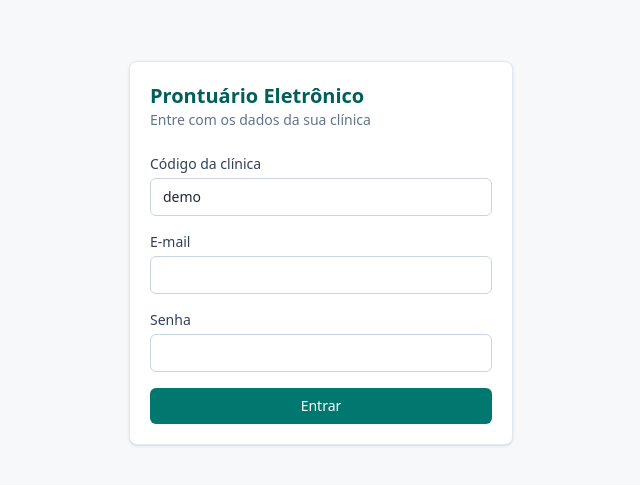
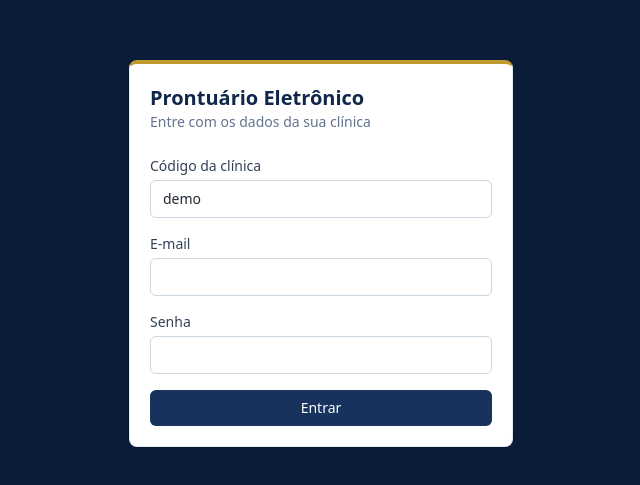
Before and after one commit to pedropcaixetac-ship-it/Futura_Aposentadoria, a Next.js app: page /login in a window 1280 px wide. Shown: the part 147-632 px from the top of the page, without its empty margins (319-959 px from the left). Built offline with nearby package versions, Linux system fonts and the light colour scheme; no server answers.

Commit message:
Tema azul-marinho, dourado e branco
Co-Authored-By: Claude Opus 5.5 <noreply@anthropic.com>
Claude-Session: https://claude.ai/code/session_01MfYZ2oKAZGZSvuZEKYwnfw

```diff
--- a/src/app/(app)/auditoria/page.tsx
+++ b/src/app/(app)/auditoria/page.tsx
@@ -28,7 +28,7 @@ export default async function AuditPage({ searchParams }: { searchParams: Promis
         <p className="text-sm text-slate-500">
           Quem acessou ou alterou informações, e quando. Estes registros não podem ser apagados.
           {paciente && (
-            <> Filtrando por {patientName.get(paciente) ?? "paciente"}. <Link href="/auditoria" className="text-teal-700 hover:underline">Ver tudo</Link></>
+            <> Filtrando por {patientName.get(paciente) ?? "paciente"}. <Link href="/auditoria" className="text-marinho-700 hover:underline">Ver tudo</Link></>
           )}
         </p>
       </div>
@@ -51,7 +51,7 @@ export default async function AuditPage({ searchParams }: { searchParams: Promis
                 <td className="px-4 py-2">{auditActionLabel[l.action] ?? l.action}</td>
                 <td className="px-4 py-2">
                   {l.patientId && (
-                    <Link href={`/auditoria?paciente=${l.patientId}`} className="text-teal-700 hover:underline">
+                    <Link href={`/auditoria?paciente=${l.patientId}`} className="text-marinho-700 hover:underline">
                       {patientName.get(l.patientId)}
                     </Link>
                   )}
--- a/src/app/(app)/layout.tsx
+++ b/src/app/(app)/layout.tsx
@@ -8,20 +8,20 @@ export default async function AppLayout({ children }: { children: React.ReactNod
   const user = await requireUser();
   return (
     <div className="min-h-screen">
-      <header className="no-print border-b border-slate-200 bg-white">
+      <header className="no-print border-b-2 border-dourado-500 bg-marinho-900 text-white">
         <div className="mx-auto flex max-w-6xl flex-wrap items-center gap-x-6 gap-y-2 px-4 py-3">
-          <Link href="/pacientes" className="font-semibold text-teal-800">{user.clinic.name}</Link>
-          <nav className="flex gap-4 text-sm text-slate-600">
-            <Link href="/pacientes" className="hover:text-teal-700">Pacientes</Link>
-            {canManageTemplates(user) && <Link href="/modelos" className="hover:text-teal-700">Modelos de atendimento</Link>}
-            {canViewAudit(user) && <Link href="/auditoria" className="hover:text-teal-700">Auditoria</Link>}
+          <Link href="/pacientes" className="font-semibold text-dourado-400">{user.clinic.name}</Link>
+          <nav className="flex gap-4 text-sm text-marinho-100">
+            <Link href="/pacientes" className="hover:text-dourado-300">Pacientes</Link>
+            {canManageTemplates(user) && <Link href="/modelos" className="hover:text-dourado-300">Modelos de atendimento</Link>}
+            {canViewAudit(user) && <Link href="/auditoria" className="hover:text-dourado-300">Auditoria</Link>}
           </nav>
           <div className="ml-auto flex items-center gap-3 text-sm">
-            <span className="text-slate-600">
-              {user.name} <span className="text-slate-400">· {roleLabel[user.role]}</span>
+            <span className="text-marinho-100">
+              {user.name} <span className="text-marinho-400">· {roleLabel[user.role]}</span>
             </span>
             <form action={logout}>
-              <button className="text-slate-500 hover:text-red-600">Sair</button>
+              <button className="text-marinho-100 hover:text-dourado-300">Sair</button>
             </form>
           </div>
         </div>
--- a/src/app/(app)/modelos/template-list.tsx
+++ b/src/app/(app)/modelos/template-list.tsx
@@ -23,7 +23,7 @@ export function TemplateList({ templates }: { templates: Template[] }) {
                 {t.specialty && <p className="text-sm text-slate-500">{t.specialty}</p>}
                 <p className="mt-1 text-sm text-slate-600">{t.fields.map((f) => f.label).join(" · ")}</p>
               </div>
-              <button onClick={() => setEditing(t.id)} className="text-sm text-teal-700 hover:underline">Editar</button>
+              <button onClick={() => setEditing(t.id)} className="text-sm text-marinho-700 hover:underline">Editar</button>
             </div>
           )}
         </li>
--- a/src/app/(app)/pacientes/[id]/atendimentos/[encounterId]/cid-picker.tsx
+++ b/src/app/(app)/pacientes/[id]/atendimentos/[encounterId]/cid-picker.tsx
@@ -38,9 +38,9 @@ export function CidPicker({ value, onChange }: { value: Diagnosis[]; onChange: (
     <div className="space-y-2">
       <div className="flex flex-wrap gap-2">
         {value.map((d) => (
-          <span key={d.code} className="inline-flex items-center gap-2 rounded-full bg-teal-50 px-3 py-1 text-sm text-teal-900">
+          <span key={d.code} className="inline-flex items-center gap-2 rounded-full bg-marinho-50 px-3 py-1 text-sm text-marinho-900">
             <strong>{d.code}</strong> {d.description}
-            <button type="button" aria-label={`Remover ${d.code}`} onClick={() => onChange(value.filter((v) => v.code !== d.code))} className="text-teal-700 hover:text-red-600">
+            <button type="button" aria-label={`Remover ${d.code}`} onClick={() => onChange(value.filter((v) => v.code !== d.code))} className="text-marinho-700 hover:text-red-600">
               ×
             </button>
           </span>
@@ -57,7 +57,7 @@ export function CidPicker({ value, onChange }: { value: Diagnosis[]; onChange: (
           <ul className="absolute z-10 mt-1 max-h-64 w-full overflow-auto rounded-md border border-slate-200 bg-white shadow-lg">
             {results.map((r) => (
               <li key={r.code}>
-                <button type="button" onClick={() => add(r)} className="w-full px-3 py-2 text-left text-sm hover:bg-teal-50">
+                <button type="button" onClick={() => add(r)} className="w-full px-3 py-2 text-left text-sm hover:bg-marinho-50">
                   <strong>{r.code}</strong> {r.description}
                 </button>
               </li>
--- a/src/app/(app)/pacientes/[id]/atendimentos/[encounterId]/page.tsx
+++ b/src/app/(app)/pacientes/[id]/atendimentos/[encounterId]/page.tsx
@@ -47,7 +47,7 @@ export default async function EncounterPage({ params }: { params: Promise<{ id:
   return (
     <div className="mx-auto max-w-3xl space-y-4">
       <div className="no-print flex items-center justify-between">
-        <Link href={`/pacientes/${id}`} className="text-sm text-teal-700 hover:underline">← Voltar ao prontuário</Link>
+        <Link href={`/pacientes/${id}`} className="text-sm text-marinho-700 hover:underline">← Voltar ao prontuário</Link>
         {encounter.status === "FINALIZADO" && <PrintButton />}
       </div>
 
@@ -115,7 +115,7 @@ export default async function EncounterPage({ params }: { params: Promise<{ id:
         <div className="card space-y-3">
           <h2 className="font-semibold">Adendos</h2>
           {encounter.addenda.map((a) => (
-            <div key={a.id} className="border-l-2 border-teal-600 pl-3">
+            <div key={a.id} className="border-l-2 border-dourado-500 pl-3">
               <p className="text-xs text-slate-500">
                 {formatDateTime(a.createdAt)} · {a.author.name}
                 {a.author.councilNumber && ` · ${a.author.councilType} ${a.author.councilNumber}/${a.author.councilUf}`}
--- a/src/app/(app)/pacientes/[id]/clinical-summary.tsx
+++ b/src/app/(app)/pacientes/[id]/clinical-summary.tsx
@@ -36,7 +36,7 @@ export function ClinicalSummary({
       <div className="card">
         <div className="mb-3 flex items-center justify-between">
           <h2 className="font-semibold">Resumo clínico</h2>
-          <button onClick={() => setEditing(true)} className="no-print text-sm text-teal-700 hover:underline">Editar</button>
+          <button onClick={() => setEditing(true)} className="no-print text-sm text-marinho-700 hover:underline">Editar</button>
         </div>
         <dl className="grid gap-3 sm:grid-cols-2">
           {items.map(({ key, label }) => (
--- a/src/app/(app)/pacientes/[id]/page.tsx
+++ b/src/app/(app)/pacientes/[id]/page.tsx
@@ -95,7 +95,7 @@ export default async function PatientRecordPage({ params }: { params: Promise<{
                   <li key={e.id}>
                     <Link
                       href={`/pacientes/${id}/atendimentos/${e.id}`}
-                      className="block rounded-md border border-slate-200 p-4 hover:border-teal-400 hover:bg-teal-50/30"
+                      className="block rounded-md border border-slate-200 p-4 hover:border-marinho-400 hover:bg-marinho-50/30"
                     >
                       <div className="flex flex-wrap items-center gap-2 text-sm">
                         <span className="font-medium">{formatDateTime(e.startedAt)}</span>
--- a/src/app/(app)/pacientes/page.tsx
+++ b/src/app/(app)/pacientes/page.tsx
@@ -47,9 +47,9 @@ export default async function PatientsPage({ searchParams }: { searchParams: Pro
           </thead>
           <tbody>
             {patients.map((p) => (
-              <tr key={p.id} className="border-t border-slate-100 hover:bg-teal-50/40">
+              <tr key={p.id} className="border-t border-slate-100 hover:bg-marinho-50/40">
                 <td className="px-4 py-2">
-                  <Link href={`/pacientes/${p.id}`} className="font-medium text-teal-800 hover:underline">
+                  <Link href={`/pacientes/${p.id}`} className="font-medium text-marinho-800 hover:underline">
                     {p.socialName || p.name}
                   </Link>
                 </td>
--- a/src/app/globals.css
+++ b/src/app/globals.css
@@ -1,7 +1,7 @@
 @import "tailwindcss";
 
 :root {
-  --background: #f6f8f9;
+  --background: #f5f7fb;
   --foreground: #1f2933;
 }
 
@@ -10,14 +10,32 @@
   --color-foreground: var(--foreground);
 }
 
+/* Cores da marca: azul-marinho, dourado e branco. */
+@theme {
+  --color-marinho-50: #eef2f8;
+  --color-marinho-100: #d6e0ee;
+  --color-marinho-400: #5a7bab;
+  --color-marinho-600: #1f3f73;
+  --color-marinho-700: #17325d;
+  --color-marinho-800: #10264a;
+  --color-marinho-900: #0b1c38;
+  --color-marinho-950: #071328;
+  --color-dourado-100: #f7efd6;
+  --color-dourado-300: #e2c873;
+  --color-dourado-400: #d4b04c;
+  --color-dourado-500: #c09a2e;
+  --color-dourado-700: #8a6c1c;
+}
+
 body {
   background: var(--background);
   color: var(--foreground);
   font-family: system-ui, -apple-system, "Segoe UI", Roboto, Arial, sans-serif;
 }
 
+@layer components {
   .input {
-  @apply w-full rounded-md border border-slate-300 bg-white px-3 py-2 text-sm outline-none focus:border-teal-600 focus:ring-2 focus:ring-teal-600/20;
+    @apply w-full rounded-md border border-slate-300 bg-white px-3 py-2 text-sm outline-none focus:border-marinho-600 focus:ring-2 focus:ring-dourado-400/40;
   }
   .label {
     @apply mb-1 block text-sm font-medium text-slate-700;
@@ -26,13 +44,14 @@ body {
     @apply inline-flex items-center justify-center gap-2 rounded-md px-4 py-2 text-sm font-medium transition disabled:opacity-50;
   }
   .btn-primary {
-  @apply inline-flex items-center justify-center gap-2 rounded-md px-4 py-2 text-sm font-medium transition disabled:opacity-50 bg-teal-700 text-white hover:bg-teal-800;
+    @apply inline-flex items-center justify-center gap-2 rounded-md px-4 py-2 text-sm font-medium transition disabled:opacity-50 bg-marinho-700 text-white hover:bg-marinho-800;
   }
   .btn-secondary {
     @apply inline-flex items-center justify-center gap-2 rounded-md px-4 py-2 text-sm font-medium transition disabled:opacity-50 border border-slate-300 bg-white text-slate-700 hover:bg-slate-50;
   }
   .card {
     @apply rounded-lg border border-slate-200 bg-white p-5 shadow-sm;
+  }
 }
 
 @media print {
--- a/src/app/login/page.tsx
+++ b/src/app/login/page.tsx
@@ -5,9 +5,9 @@ import { LoginForm } from "./login-form";
 export default async function LoginPage() {
   if (await getCurrentUser()) redirect("/pacientes");
   return (
-    <main className="flex min-h-screen items-center justify-center p-4">
-      <div className="card w-full max-w-sm">
-        <h1 className="text-xl font-semibold text-teal-800">Prontuário Eletrônico</h1>
+    <main className="flex min-h-screen items-center justify-center bg-marinho-900 p-4">
+      <div className="card w-full max-w-sm border-t-4 border-t-dourado-500">
+        <h1 className="text-xl font-semibold text-marinho-800">Prontuário Eletrônico</h1>
         <p className="mb-6 text-sm text-slate-500">Entre com os dados da sua clínica</p>
         <LoginForm />
       </div>
```
Lines whose indentation alone changed are shown as unchanged.
